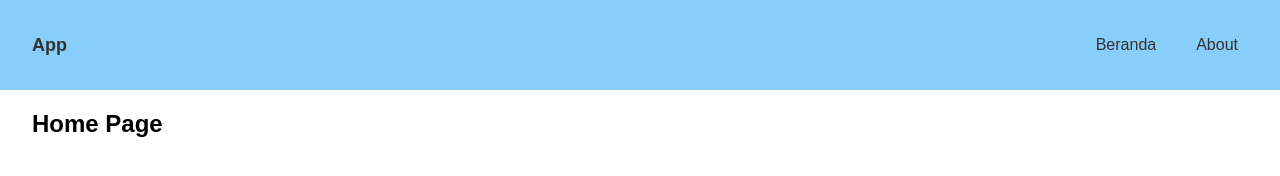
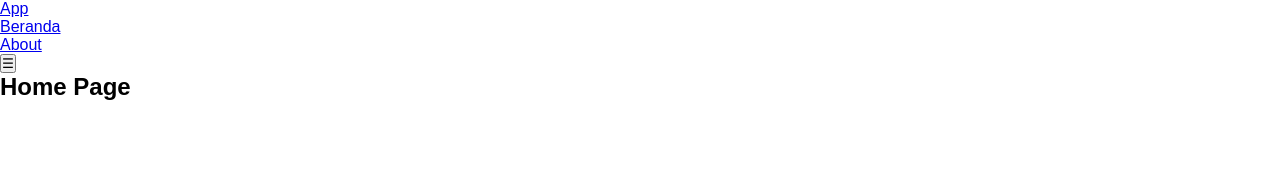
Before and after one commit to azzaliag29/capstone-project, a website built with webpack: page src/index.html in a window 1280 px wide. Built offline with nearby package versions, Linux system fonts and the light colour scheme.

Commit message:
Reset css

```diff
--- a/src/styles/styles.css
+++ b/src/styles/styles.css
@@ -6,124 +6,5 @@
 }
 
 body {
-  font-family: 'Arial', sans-serif;
+  font-family: "Arial", sans-serif;
 }
-
-.container {
-  padding-inline: 32px;
-  margin-inline: auto;
-  max-width: 1300px;
-}
-
-header {
-  background-color: lightskyblue;
-}
-
-.main-header {
-  min-height: 90px;
-  padding-block: 20px;
-
-  display: flex;
-  justify-content: space-between;
-  align-items: center;
-  gap: 30px;
-}
-
-.brand-name {
-  font-size: 1.125rem;
-  font-weight: bold;
-  text-decoration: none;
-  color: #333;
-}
-
-.navigation-drawer {
-  min-height: 100vh;
-  width: 200px;
-  padding: 20px 10px;
-  background-color: #fff;
-
-  position: fixed;
-  inset-block-start: 0;
-  inset-inline-start: 0;
-
-  box-shadow: 0 0 4px 2px #00000033;
-  transform: translateX(-100%);
-  transition: transform 350ms;
-
-  z-index: 9999;
-}
-
-.navigation-drawer.open {
-  transform: translateX(0);
-}
-
-.drawer-button {
-  padding: 8px;
-  border: 0;
-  border-radius: 4px;
-
-  display: inline-block;
-  background-color: transparent;
-
-  font-weight: bold;
-  font-size: 28px;
-  color: #141e16;
-
-  cursor: pointer;
-}
-
-.nav-list {
-  list-style: none;
-
-  display: flex;
-  flex-direction: column;
-  gap: 10px 20px;
-}
-
-.nav-list li a {
-  padding: 6px 10px;
-
-  display: block;
-
-  color: #333;
-  text-decoration: none;
-}
-
-.nav-list li a:hover {
-  text-decoration: underline;
-}
-
-/* MAIN */
-.main-content {
-  padding-block: 20px;
-}
-
-/* Write your styles more here */
-
-@media screen and (width > 1000px) {
-  .navigation-drawer {
-    min-height: auto;
-    width: auto;
-    padding: 0;
-    background-color: transparent;
-
-    flex-direction: row;
-    justify-content: space-between;
-
-    position: static;
-    box-shadow: none;
-    transform: translateX(0);
-  }
-
-  .nav-list {
-    flex-direction: row;
-  }
-
-  .nav-list li a {
-    display: inline-block;
-  }
-
-  .drawer-button {
-    display: none;
-  }
-}
```
